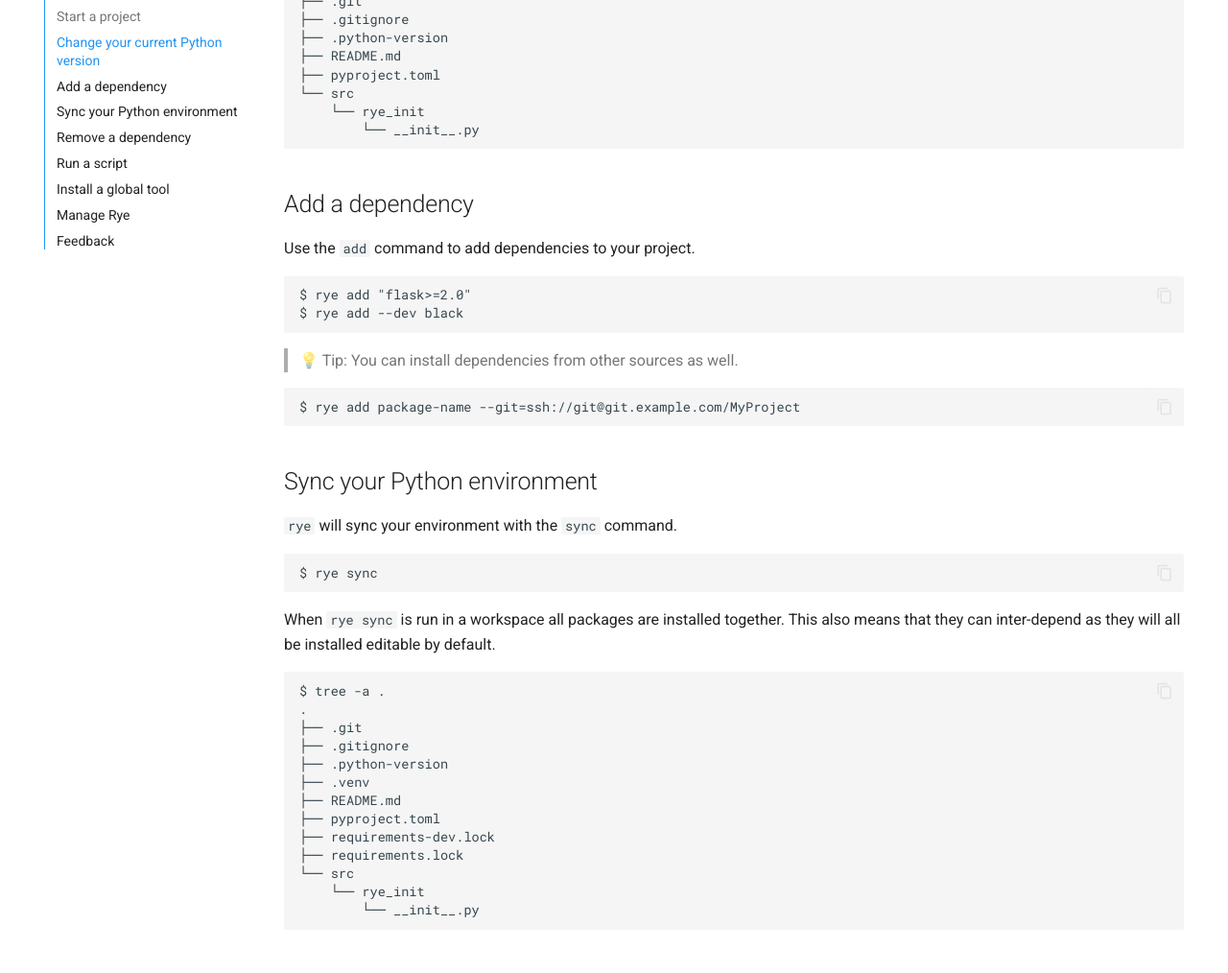
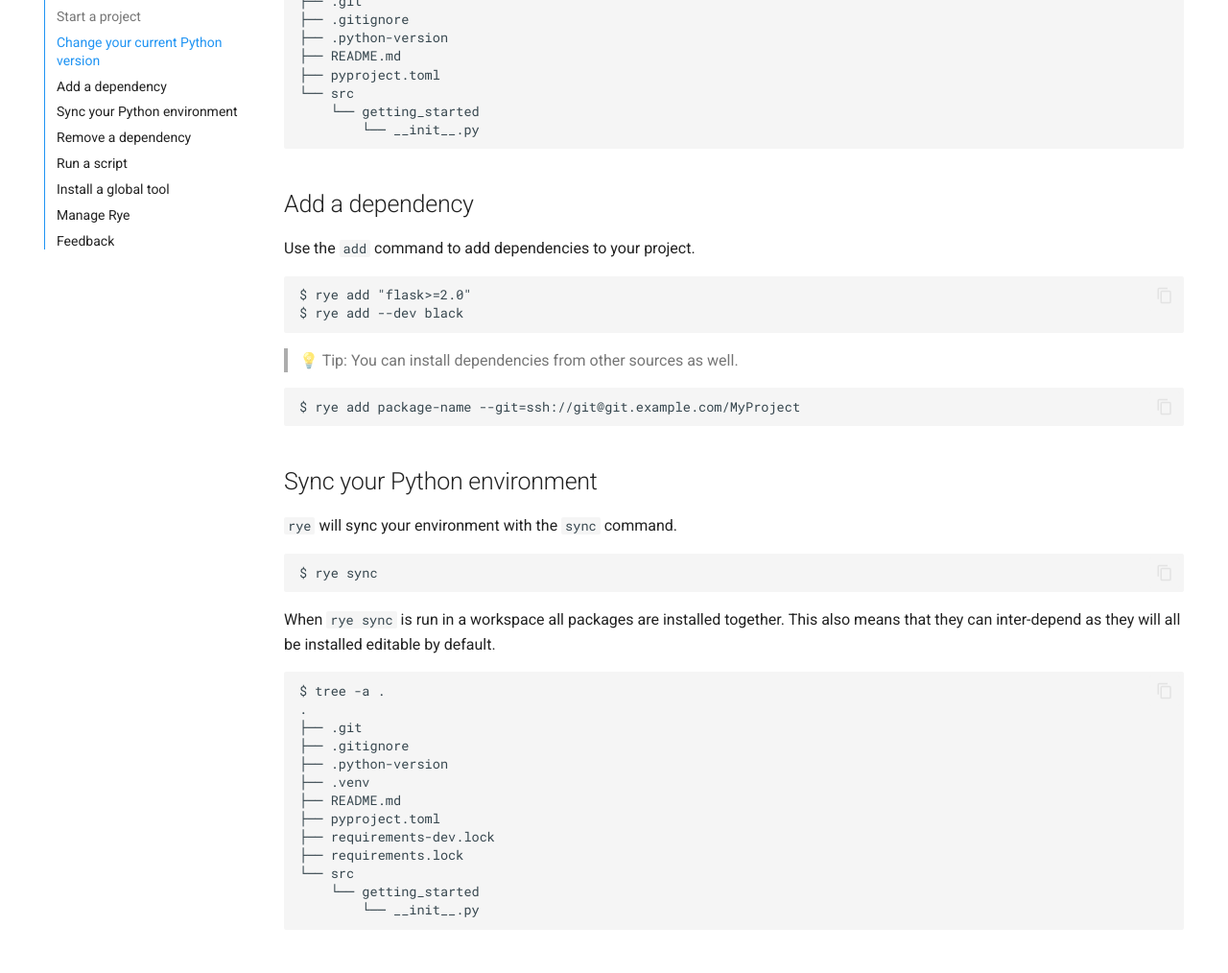
Before and after one commit to astral-sh/rye, an MkDocs documentation site: the page built from docs/user_guide.md, in a window 1280 px wide and 1400 px high, scrolled down 2047 px. Shown: the part 306-1320 px from the top of the window at 96% size. Built offline with MkDocs 1.6.1 and Material for MkDocs 9.7.7, drawn with Linux system fonts in a browser that asks for light colours; some of the changed text lies outside the part shown.

Commit message:
Rename demo project name to 'getting-started'

````diff
--- a/docs/user_guide.md
+++ b/docs/user_guide.md
@@ -79,7 +79,7 @@ $ tree -a .
 ├── README.md
 ├── pyproject.toml
 └── src
-    └── rye_init
+    └── getting_started
         └── __init__.py
 ```
 
@@ -105,7 +105,7 @@ $ tree -a .
 ├── README.md
 ├── pyproject.toml
 └── src
-    └── rye_init
+    └── getting_started
         └── __init__.py
 ```
 
@@ -146,7 +146,7 @@ $ tree -a .
 ├── requirements-dev.lock
 ├── requirements.lock
 └── src
-    └── rye_init
+    └── getting_started
         └── __init__.py
 ```
 
````
